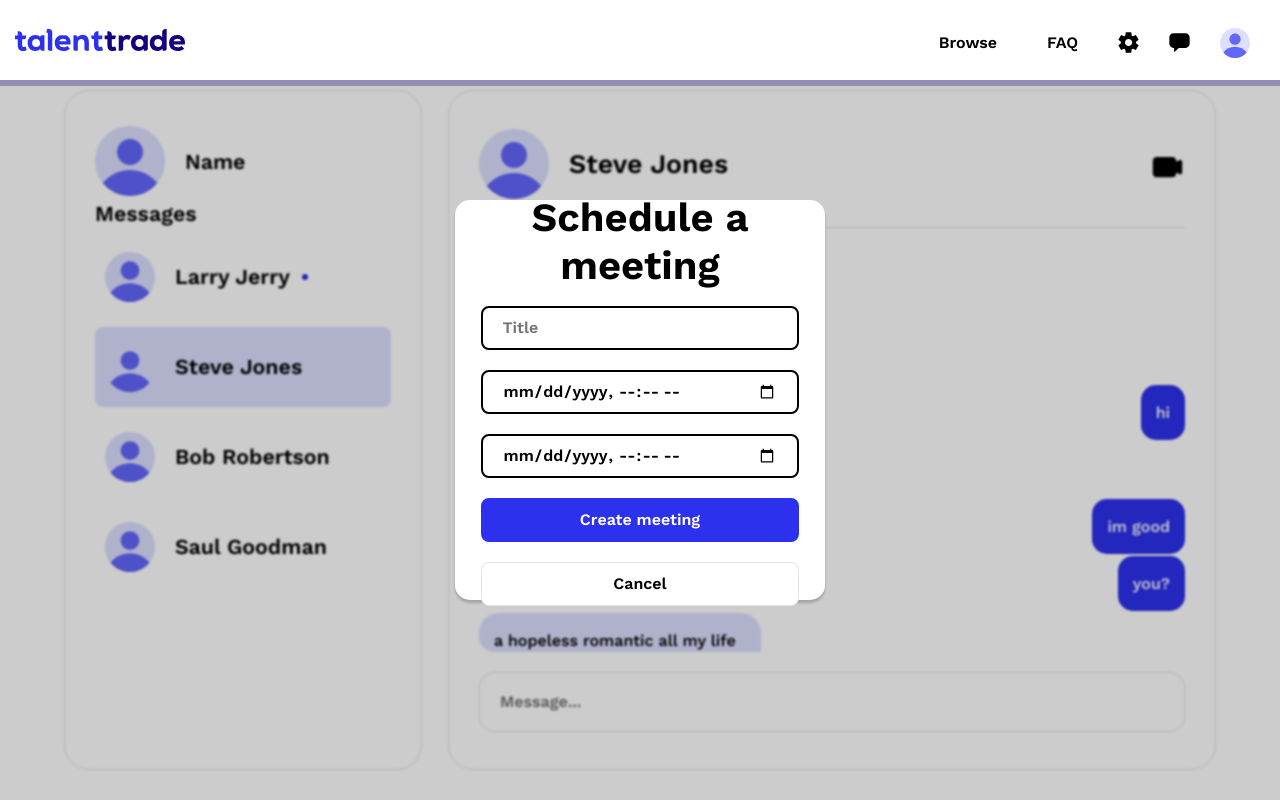
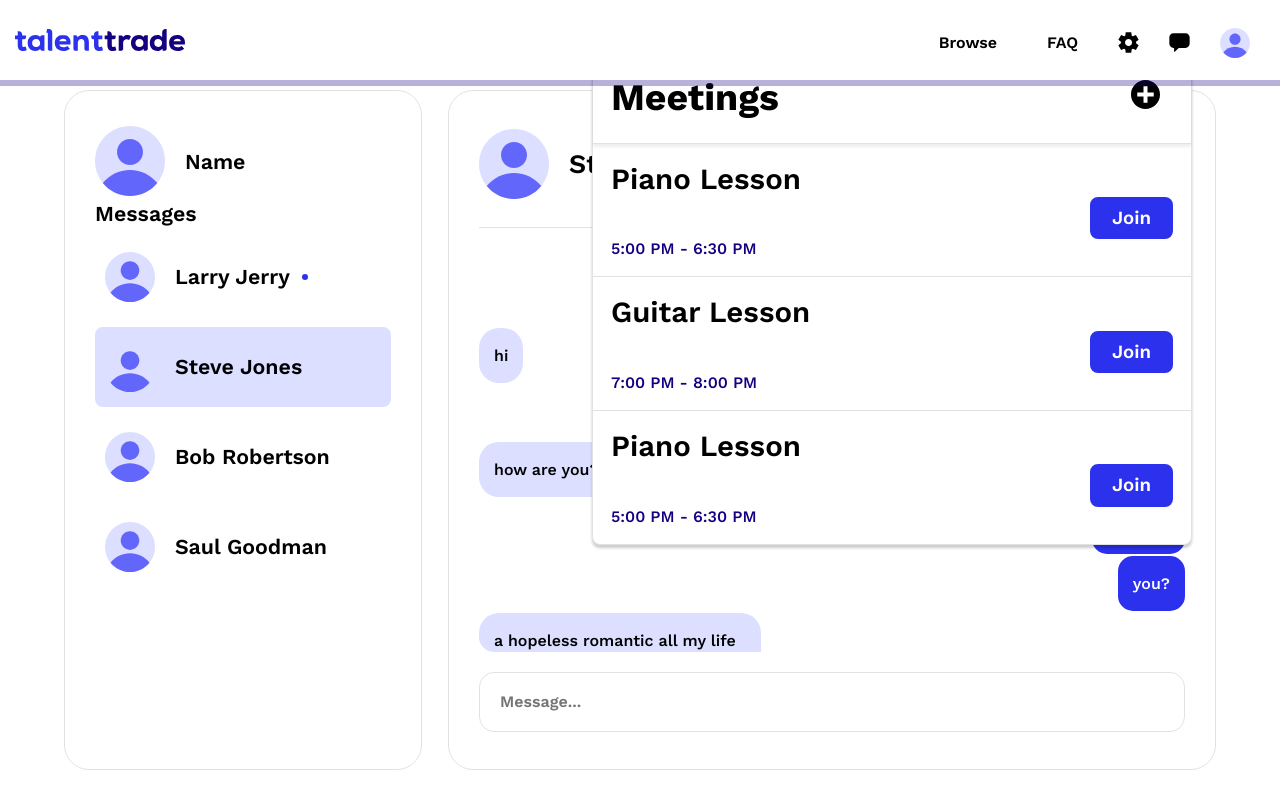
Before and after one commit to acm-projects/TalentTrade, a React (Create React App) app in the folder frontend/: page /messages in a window 1280 px wide. Both pictures are taken after a click on the button 1167 px from the left and 163 px from the top of the page. Built offline with nearby package versions, Linux system fonts and the light colour scheme; a web font is replaced by a local one.

Commit message:
Worked on meeting creation and meeting dropdown

```diff
--- /dev/null
+++ b/frontend/src/components/MessagePopups/MeetingDropdown.css
@@ -0,0 +1,108 @@
+.dropdown-container {
+    position: absolute;
+    right: 3%;
+    margin-top: 35%;
+    width: 600px;
+    max-height: 500px;
+    background-color: #FFFFFF;
+    box-shadow: 0px 3px 3px #00000033;
+    border-width: 1px;
+    border-color: #E2E2E2;
+    border-style: solid;
+    border-radius: 8px;
+    z-index: 1;
+    transition: opacity 0.2s ease, transform 0.2s ease;
+    opacity: 1;
+    transform: translateY(0);
+    animation: cascadeAnimation ease 0.2s;
+  }
+
+.dropdown-header {
+    display: flex;
+    justify-content: space-between;
+    align-items: center;
+    font-size: 28pt;
+    font-weight: 700;
+    padding: 3%;
+    border-bottom: 1px #E2E2E2 solid;
+    border-radius: 8px;
+    border-bottom-left-radius: 0px;
+    border-bottom-right-radius: 0px;
+    box-shadow: 0px 3px 3px #00000011;
+    position: sticky;
+    background-color: #FFFFFF;
+    z-index: 10;
+}
+
+.dropdown-scroll-container {
+    max-height: 400px; /* Limit the height for scrolling */
+    overflow-y: auto; /* Enable vertical scrolling */
+}
+
+.dropdown-container.hidden {
+    opacity: 0;
+    transform: translateY(-10px); /* Slide up when hiding */
+    pointer-events: none;
+}
+
+.meeting-list {
+    list-style: none;
+    padding: 0;
+    margin: 0;
+}
+
+.meeting-item {
+    display: flex;
+    flex-direction: column;
+    padding: 3%;
+    border-bottom: 1px solid #E2E2E2;
+}
+
+.meeting-item:last-child {
+    border-bottom: none;
+}
+
+.meeting-title {
+    color: #000000;
+    font-size: 22pt;
+    font-weight: 600;
+}
+
+.meeting-time {
+    color: #150080;
+    font-size: 12pt;
+    font-weight: 550;
+}
+
+.align-right {
+    display: flex;
+    justify-content: right;
+}
+.join-button {
+    display: flex;
+    position: relative;
+    font-family: 'Work Sans';
+    text-decoration: none;
+    font-weight: 600;
+    font-size: 14pt;
+    color: #FFFFFF;
+    padding: 8px;
+    padding-left: 20px;
+    padding-right: 20px;
+    width: fit-content;
+    border-style: solid;
+    border-width: 2px;
+    border-radius: 8px;
+    border-color: #2C31ED;
+    background: #2C31ED;
+    justify-content: center;
+    align-items: center;
+    text-align: center;
+    transition: all .15s ease-in-out;
+}
+
+.join-button:hover {
+    background: #150080;
+    border-color: #150080;
+    cursor: pointer;
+}
--- /dev/null
+++ b/frontend/src/components/MessagePopups/MeetingDropdown.js
@@ -0,0 +1,48 @@
+import React, { useRef, useEffect } from 'react';
+import MeetingForm from './MeetingForm'
+import './MeetingDropdown.css';
+
+const MeetingDropdown = ({ meetings, onClose, onCreateMeeting }) => {
+    const dropdownRef = useRef(null);
+
+    const handleClickOutside = (e) => {
+        if (dropdownRef.current && !dropdownRef.current.contains(e.target)) {
+            onClose();
+        }
+    };
+
+    useEffect(() => {
+        document.addEventListener('mousedown', handleClickOutside);
+        return () => {
+            document.removeEventListener('mousedown', handleClickOutside);
+        };
+    }, []);
+
+    return (
+        <div ref={dropdownRef} className="dropdown-container">
+            <div className="dropdown-header">
+                Meetings
+                <button onClick={onCreateMeeting} className="messages-header-button"><img src={"/images/add.svg"} alt="add" className="messages-header-button" draggable="false"/></button>
+                </div>
+            <div className="dropdown-scroll-container"> {/* New scroll container */}
+                {meetings.length > 0 ? (
+                    <ul className="meeting-list">
+                        {meetings.map((meeting, index) => (
+                            <li key={index} className="meeting-item">
+                                <div className="meeting-title">{meeting.title}</div>
+                                <div className="align-right">
+                                    <div className="join-button">Join</div>
+                                </div>
+                                <div className="meeting-time">{meeting.startTime} - {meeting.endTime}</div>
+                            </li>
+                        ))}
+                    </ul>
+                ) : (
+                    <p>No meetings scheduled.</p>
+                )}
+            </div>
+        </div>
+    );
+};
+
+export default MeetingDropdown;
--- a/frontend/src/components/MeetingForm/MeetingForm.css
+++ b/frontend/src/components/MessagePopups/MeetingForm.css
@@ -12,6 +12,7 @@
     opacity: 0;
     visibility: hidden;
     transition: opacity 0.2s ease, visibility 0.2s ease;
+    z-index: 1000;
 }
 
 .popup-enter {
--- a/frontend/src/pages/Messages.css
+++ b/frontend/src/pages/Messages.css
@@ -24,7 +24,7 @@ h3 {
     border-bottom-style: solid;
 }
 
-.messages-header-left {
+.messages-header-section {
     display: flex;
     width: fit-content;
     align-items: center;
@@ -93,7 +93,7 @@ h3 {
     height: 100px;
 }
 
-.meeting-button {
+.messages-header-button {
     max-width: 35px;
     max-height: 35px;
     display: inline-flex;
@@ -102,10 +102,11 @@ h3 {
     background: none;
     border: none;
     padding: 0;
+    margin: 10px;
     cursor: pointer;
 }
 
-.meeting-button img {
+.messages-header-button img {
     max-width: 35px;
     justify-content: center;
     align-content: center;
@@ -117,6 +118,6 @@ h3 {
     object-fit: contain;
 }
 
-.meeting-button img:hover {
+.messages-header-button img:hover {
     background-color: #2C31ED;
 }
--- a/frontend/src/pages/Messages.js
+++ b/frontend/src/pages/Messages.js
@@ -3,13 +3,29 @@ import './Messages.css';
 import NavBarPost from '../components/NavBarPost/NavBar'
 import Contact from '../components/MessageBoxes/Contact'
 import Chat from '../components/MessageBoxes/Chat'
-import MeetingForm from '../components/MeetingForm/MeetingForm'
+import MeetingForm from '../components/MessagePopups/MeetingForm'
+import MeetingDropdown from '../components/MessagePopups/MeetingDropdown';
 
 const Messages = () => {
     const [isPopupOpen, setIsPopupOpen] = useState(false);
+    const [isDropdownOpen, setIsDropdownOpen] = useState(false);
 
     const openPopup = () => setIsPopupOpen(true);
     const closePopup = () => setIsPopupOpen(false);
+
+    const openDropdown = () => setIsDropdownOpen(true);
+    const closeDropdown = () => setIsDropdownOpen(false);
+
+    const meetings = [
+        { title: 'Piano Lesson', startTime: '5:00 PM', endTime: '6:30 PM' },
+        { title: 'Guitar Lesson', startTime: '7:00 PM', endTime: '8:00 PM'},
+        { title: 'Piano Lesson', startTime: '5:00 PM', endTime: '6:30 PM' },
+        { title: 'Guitar Lesson', startTime: '7:00 PM', endTime: '8:00 PM'},
+        { title: 'Piano Lesson', startTime: '5:00 PM', endTime: '6:30 PM' },
+        { title: 'Guitar Lesson', startTime: '7:00 PM', endTime: '8:00 PM'},
+        { title: 'Piano Lesson', startTime: '5:00 PM', endTime: '6:30 PM' },
+        { title: 'Guitar Lesson', startTime: '7:00 PM', endTime: '8:00 PM'},
+    ];
 
     return (
         <div>
@@ -26,13 +42,20 @@ const Messages = () => {
                 </div>
                 <div className="messages-container">
                     <div className="messages-header">
-                        <div className="messages-header-left">
+                        <div className="messages-header-section">
                             <img src={"/images/user.svg"} class="profile-picture"/>
                             Steve Jones
                         </div>
-                        <button onClick={openPopup} className="meeting-button"><img src={"/images/meeting.svg"} alt="meeting" className="meeting-button" draggable="false"/></button>
-
+                        <button onClick={openDropdown} className="messages-header-button">
+                            <img src={"/images/meeting.svg"} alt="meeting" className="messages-header-button" draggable="false"/></button>
                         {isPopupOpen && <MeetingForm onClose={closePopup} />}
+                        {isDropdownOpen && (
+                            <MeetingDropdown
+                                meetings={meetings}
+                                onClose={closeDropdown}
+                                onCreateMeeting={openPopup}
+                            />
+                        )}
                     </div>
                     <Chat />
                 </div>
```
Also changed, not shown: frontend/public/images/add.svg (added), frontend/public/images/tack.svg (added), frontend/src/components/MessagePopups/MeetingForm.js (renamed from frontend/src/components/MeetingForm/MeetingForm.js).
